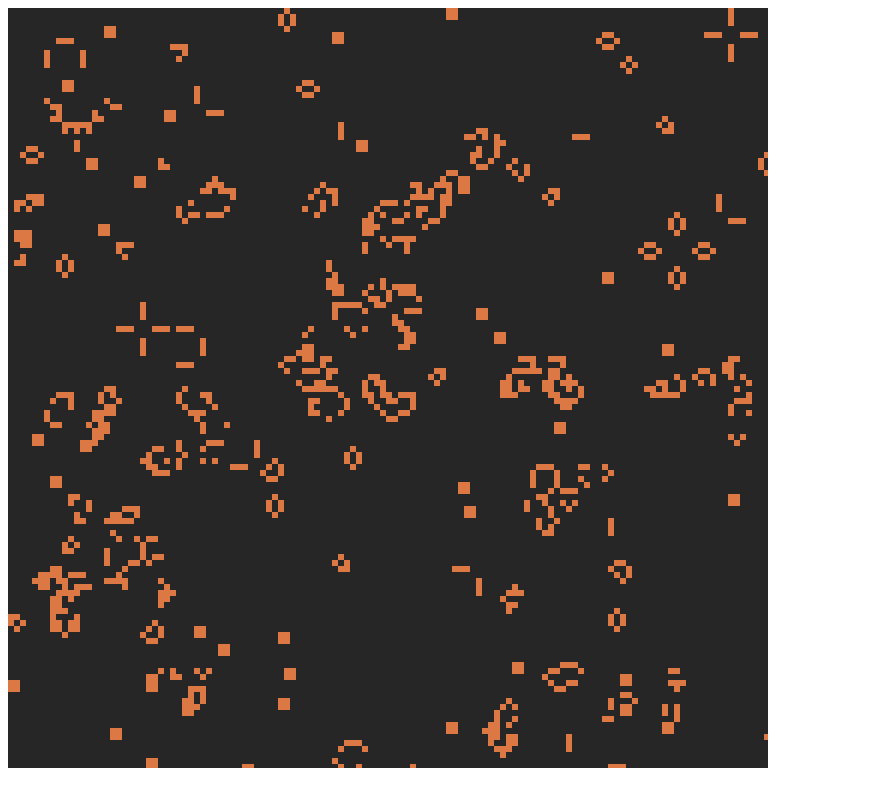
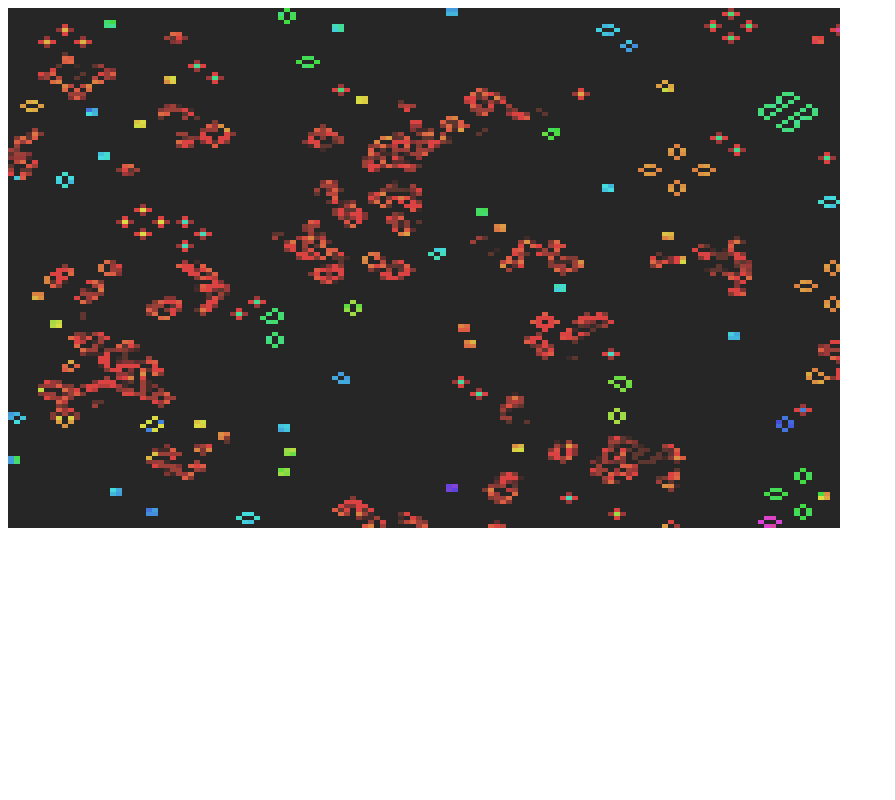
Before and after one commit to FRFlor/game-of-life, a Vue app: page / in a window 1280 px wide. Shown: the whole page, without its empty margins (0-895 px from the left). Built offline with nearby package versions, Linux system fonts and the light colour scheme.

Commit message:
Add colour fadeIn

```diff
--- a/src/classes/Cell.ts
+++ b/src/classes/Cell.ts
@@ -8,14 +8,19 @@ export enum State {
 }
 
 export default class Cell {
+    private static readonly fadeInRate: number = 50;
+    private static readonly fadeOutRate: number = 35;
     public readonly neighbours: Cell[] = [];
     public currentState: State = State.Dead;
     public futureState: State = State.Pending;
     private position: GridCoordinates;
+    private age: number = 0;
+    private opacity: number;
     private ctx: CanvasRenderingContext2D;
 
     constructor(ctx: CanvasRenderingContext2D, position: GridCoordinates, isAlive: boolean = false) {
         this.currentState = isAlive ? State.Alive : State.Dead;
+        this.opacity = isAlive ? 100 : 0;
         this.ctx = ctx;
         this.position = position;
     }
@@ -25,6 +30,7 @@ export default class Cell {
             return;
         }
         this.defineFutureState();
+        this.updateOpacity();
     }
 
     public render(): void {
@@ -35,6 +41,36 @@ export default class Cell {
     public turnFutureIntoCurrentState(): void {
         this.currentState = this.futureState;
         this.futureState = State.Pending;
+    }
+
+    private updateOpacity(): void {
+        const delta: number = this.isAlive ? Cell.fadeInRate : -Cell.fadeOutRate;
+        this.opacity += delta;
+
+        if (this.opacity < 0) {
+            this.opacity = 0;
+        }
+        if (this.opacity > 100) {
+            this.opacity = 100;
+        }
+    }
+
+    private defineFutureState(): void {
+        if (this.isDead && this.numberOfLivingNeighbours === 3) {
+            this.futureState = State.Alive;
+            this.age = 0;
+            return;
+        }
+
+        if (this.isAlive &&
+            (this.numberOfLivingNeighbours < 2 || this.numberOfLivingNeighbours > 3)) {
+            this.futureState = State.Dead;
+            this.age = 0;
+            return;
+        }
+
+        this.futureState = this.currentState;
+        this.age++;
     }
 
     public get x0(): number {
@@ -58,33 +94,27 @@ export default class Cell {
     }
 
     private get color(): string {
-        return this.currentState === State.Alive ? 'hsl(21,68%,56%)' : 'hsl(0, 0%, 15%)';
+        const hue: number = this.age * 5;
+        return `hsla(${hue},68%,56%, ${this.opacity / 100})`;
     }
 
     private get width(): number {
-        return Math.ceil(this.ctx.canvas.height / Configurations.columnCount);
+        return Math.ceil(this.ctx.canvas.width / Configurations.columnCount);
     }
 
     private get height(): number {
-        return Math.ceil(this.ctx.canvas.width / Configurations.rowCount);
-    }
-
-    private defineFutureState(): void {
-        if (this.currentState === State.Dead && this.numberOfLivingNeighbours === 3) {
-            this.futureState = State.Alive;
-            return;
-        }
-
-        if ((this.currentState === State.Alive) &&
-            (this.numberOfLivingNeighbours < 2 || this.numberOfLivingNeighbours > 3)) {
-            this.futureState = State.Dead;
-            return;
-        }
-
-        this.futureState = this.currentState;
+        return Math.ceil(this.ctx.canvas.height / Configurations.rowCount);
     }
 
     private get numberOfLivingNeighbours(): number {
         return this.neighbours.filter((cell: Cell) => cell.currentState === State.Alive).length;
     }
+
+    private get isAlive(): boolean {
+        return this.currentState === State.Alive;
+    }
+
+    private get isDead(): boolean {
+        return this.currentState === State.Dead;
+    }
 }
--- a/src/classes/Configurations.ts
+++ b/src/classes/Configurations.ts
@@ -2,4 +2,8 @@ export default class Configurations {
     public static columnCount: number = 150;
     public static rowCount: number = 150;
     public static framesPerSecond: number = 15;
+
+    public static get updateInterval(): number {
+        return Math.floor(1000 / Configurations.framesPerSecond);
+    }
 }
--- a/src/components/CanvasRender.vue
+++ b/src/components/CanvasRender.vue
@@ -1,6 +1,6 @@
 <template>
     <div class="canvas-render">
-        <canvas id="canvas" :height="canvasSize" :width="canvasSize"></canvas>
+        <canvas id="canvas" :height="canvasHeight" :width="canvasWidth"></canvas>
     </div>
 </template>
 
@@ -29,11 +29,15 @@
                 if (this.gameOfLife) {
                     this.gameOfLife.update();
                 }
-            }, Math.floor(1000 / Configurations.framesPerSecond));
+            }, Configurations.updateInterval);
         }
 
-        protected get canvasSize(): number {
-            return Math.floor(Math.min(window.innerWidth, window.innerHeight) * 0.95);
+        protected get canvasHeight(): number {
+            return Math.floor(window.innerHeight * 0.65);
+        }
+
+        protected get canvasWidth(): number {
+            return Math.floor(window.innerWidth * 0.65);
         }
     }
 </script>
```
